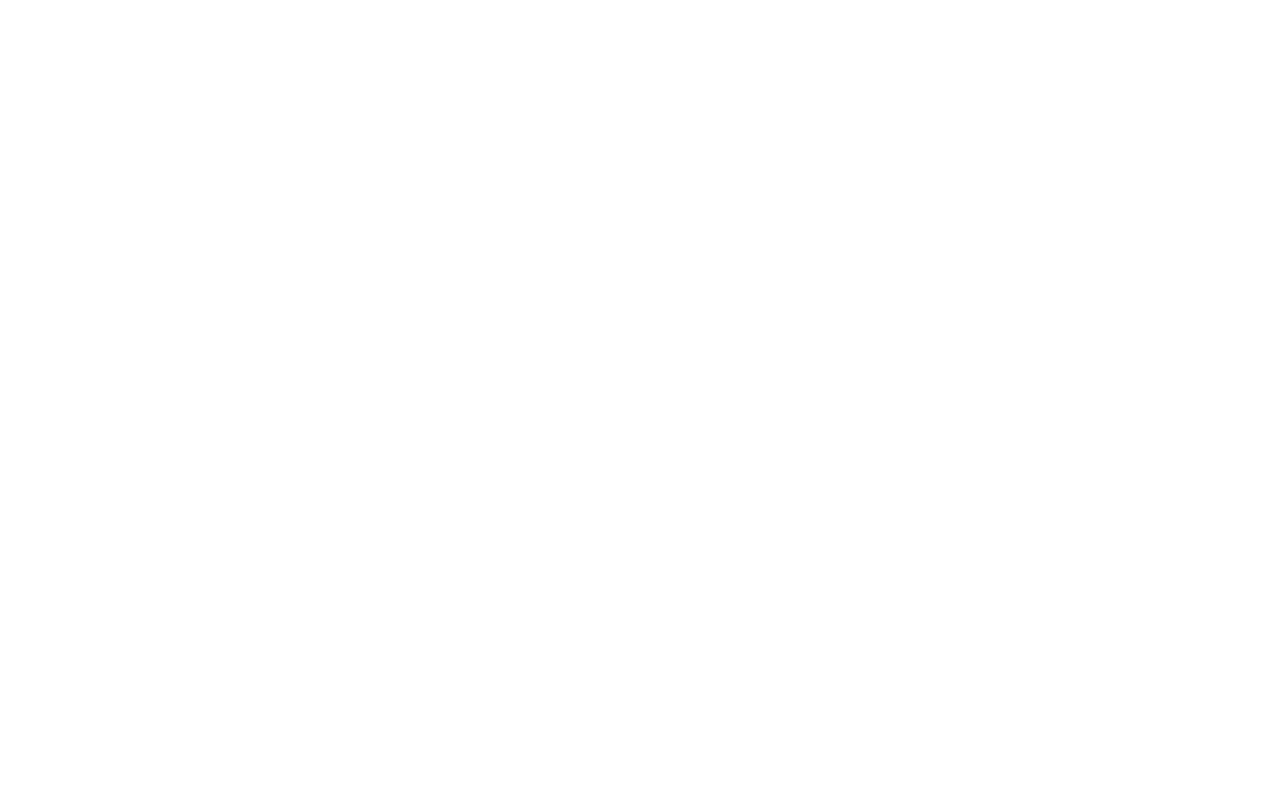
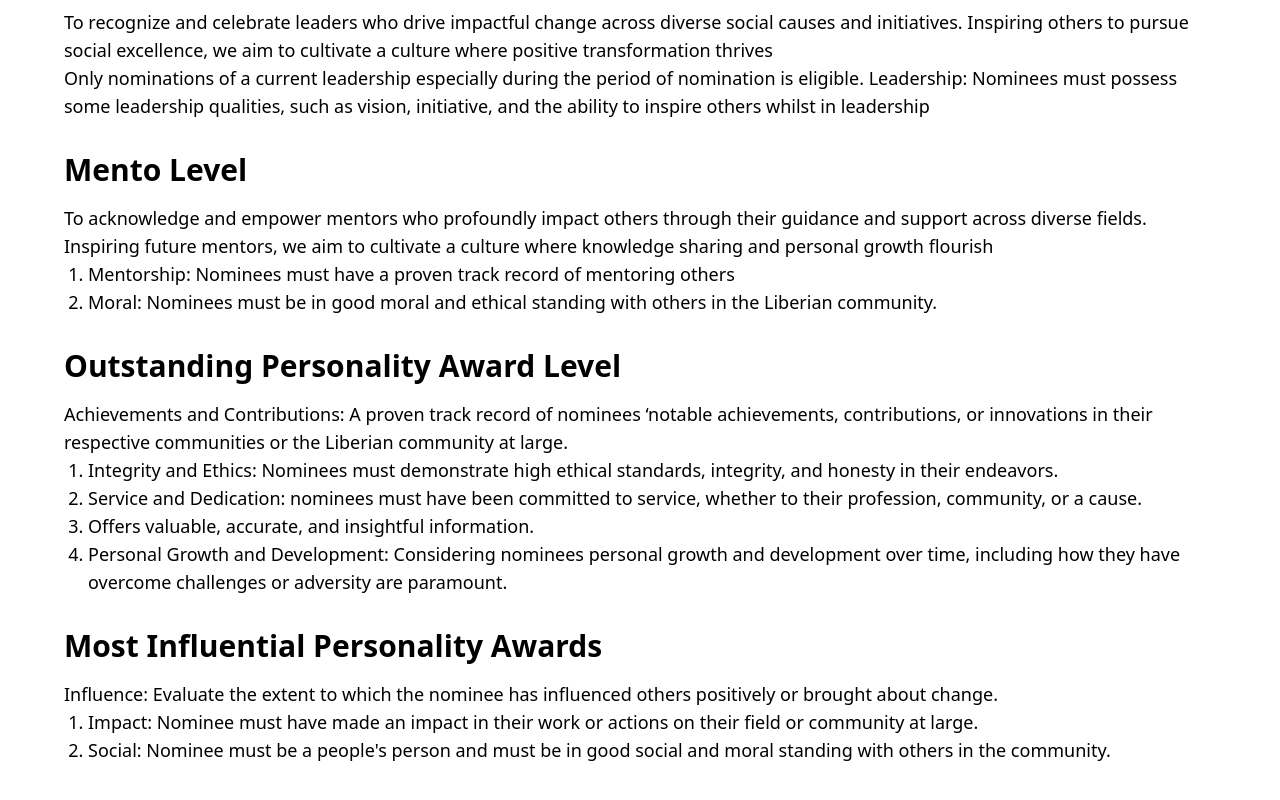
Before and after one commit to mulbahoplanojames/Reality_TV, a React (Vite) app: page /criterials/leadership-awards in a window 1280 px wide. Before the commit this address had no page. Shown: the part 360-1160 px from the top of the page. Before the commit the page ends 800 px from the top, so only its background shows below. Built offline with nearby package versions, Linux system fonts and the light colour scheme.

Commit message:
Working on the Criterials Component

```diff
--- a/src/App.jsx
+++ b/src/App.jsx
@@ -6,6 +6,7 @@
 import Criterial from "./Pages/Criterials/Criterial";
 import MusicCriterials from "./Pages/More_Criterials/Music_Award/MusicAward";
 import SocialsAward from "./Pages/More_Criterials/Socials_Award/SocialsAward";
+import LeaderShipAward from "./Pages/More_Criterials/LeaderShip_Award/LeaderShipAward";
 
 const App = () => {
   const { darkModeStyle } = useContext(AppContext);
@@ -26,6 +27,10 @@
               path="/criterials/social-awards"
               element={<SocialsAward />}
             />
+            <Route
+              path="/criterials/leadership-awards"
+              element={<LeaderShipAward />}
+            />
           </Route>
         </Routes>
       </div>
--- a/src/Data/Data.js
+++ b/src/Data/Data.js
@@ -158,25 +158,20 @@
   {
     id: 4,
     label: "Leadership Awards",
-    path: "leadership-awards",
+    path: "/criterials/leadership-awards",
   },
   {
     id: 5,
-    label: "Mentorship Awards",
-    path: "mentorship-awards",
-  },
-  {
-    id: 6,
     label: "Best Entrepreneur",
     path: "best-entrepreneur",
   },
   {
-    id: 7,
+    id: 6,
     label: "Player Category",
     path: "player-category",
   },
   {
-    id: 8,
+    id: 7,
     label: "Coaching Category",
     path: "coaching-category",
   },
--- a/src/Pages/More_Criterials/LeaderShip_Award/LeaderShipAward.jsx
+++ b/src/Pages/More_Criterials/LeaderShip_Award/LeaderShipAward.jsx
@@ -0,0 +1,98 @@
+import CriterialsBreadCrum from "../../../Components/Criterials_BreadCrum/CriterialsBreadCrum";
+
+const LeaderShipAward = () => {
+  return (
+    <>
+      <CriterialsBreadCrum text={"LeaderShip Award"} />
+      <div className="md:px-16 px-4 pb-20">
+        <h1 className="text-3xl font-bold  pt-8 pb-4 px-2">
+          LeaderShip Awards
+        </h1>
+
+        <h2 className="text-3xl font-bold  pt-8 pb-4 ">Purpose:</h2>
+        <p className="text-lg">
+          To recognize and celebrate leaders who drive impactful change across
+          diverse social causes and initiatives. Inspiring others to pursue
+          social excellence, we aim to cultivate a culture where positive
+          transformation thrives
+        </p>
+
+        <p className="text-lg">
+          Only nominations of a current leadership especially during the period
+          of nomination is eligible. Leadership: Nominees must possess some
+          leadership qualities, such as vision, initiative, and the ability to
+          inspire others whilst in leadership
+        </p>
+
+        {/* ------------------------------------------------------------ */}
+        <h2 className="text-3xl font-bold  pt-8 pb-4">Mento Level</h2>
+
+        <p className="text-lg">
+          To acknowledge and empower mentors who profoundly impact others
+          through their guidance and support across diverse fields. Inspiring
+          future mentors, we aim to cultivate a culture where knowledge sharing
+          and personal growth flourish
+        </p>
+        <ul className="text-lg px-6 list-decimal ">
+          <li>
+            Mentorship: Nominees must have a proven track record of mentoring
+            others
+          </li>
+          <li>
+            Moral: Nominees must be in good moral and ethical standing with
+            others in the Liberian community.
+          </li>
+        </ul>
+
+        {/* ------------------------------------------------------------ */}
+        <h2 className="text-3xl font-bold  pt-8 pb-4">
+          Outstanding Personality Award Level
+        </h2>
+
+        <p className="text-lg">
+          Achievements and Contributions: A proven track record of nominees
+          ‘notable achievements, contributions, or innovations in their
+          respective communities or the Liberian community at large.
+        </p>
+        <ul className="text-lg px-6 list-decimal ">
+          <li>
+            Integrity and Ethics: Nominees must demonstrate high ethical
+            standards, integrity, and honesty in their endeavors.
+          </li>
+          <li>
+            Service and Dedication: nominees must have been committed to
+            service, whether to their profession, community, or a cause.
+          </li>
+          <li>Offers valuable, accurate, and insightful information.</li>
+          <li>
+            Personal Growth and Development: Considering nominees personal
+            growth and development over time, including how they have overcome
+            challenges or adversity are paramount.
+          </li>
+        </ul>
+
+        {/* ------------------------------------------------------------ */}
+        <h2 className="text-3xl font-bold  pt-8 pb-4">
+          Most Influential Personality Awards
+        </h2>
+
+        <p className="text-lg">
+          Influence: Evaluate the extent to which the nominee has influenced
+          others positively or brought about change.
+        </p>
+        <ul className="text-lg px-6 list-decimal ">
+          <li>
+            Impact: Nominee must have made an impact in their work or actions on
+            their field or community at large.
+          </li>
+          <li>
+            Social: Nominee must be a people&apos;s person and must be in good
+            social and moral standing with others in the community.
+          </li>
+        </ul>
+      </div>
+    </>
+  );
+};
+
+export default LeaderShipAward;
```
